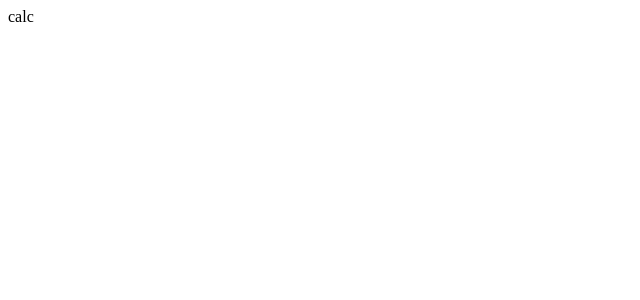
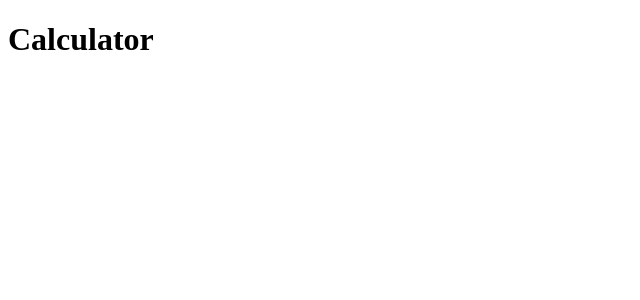
Before and after one commit to souperstition/calc, a React (Create React App) app: page / in a window 1280 px wide. Shown: the top 300 px of the page, without its empty margins (0-640 px from the left). Built offline with nearby package versions, Linux system fonts and the light colour scheme.

Commit message:
create wrapper component

```diff
--- a/src/App.js
+++ b/src/App.js
@@ -1,5 +1,11 @@
+import Wrapper from './Wrapper';
+
 function App() {
-	return <div className="App">calc</div>;
+	return (
+		<div className="App">
+			<Wrapper />
+		</div>
+	);
 }
 
 export default App;
--- /dev/null
+++ b/src/Wrapper.js
@@ -0,0 +1,9 @@
+const Wrapper = () => {
+	return (
+		<div className="wrapper">
+			<h1>Calculator</h1>
+		</div>
+	);
+};
+
+export default Wrapper;
```
